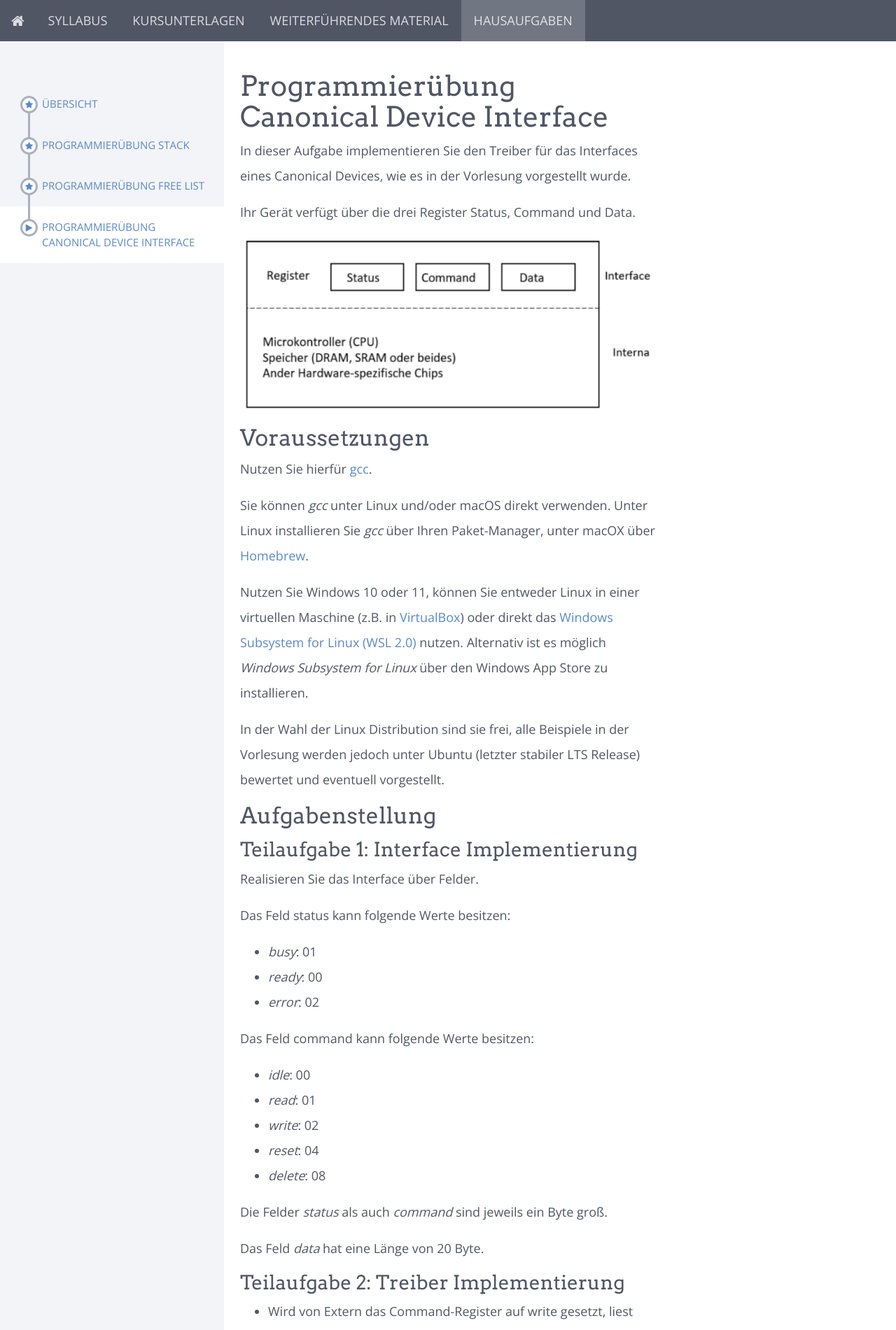
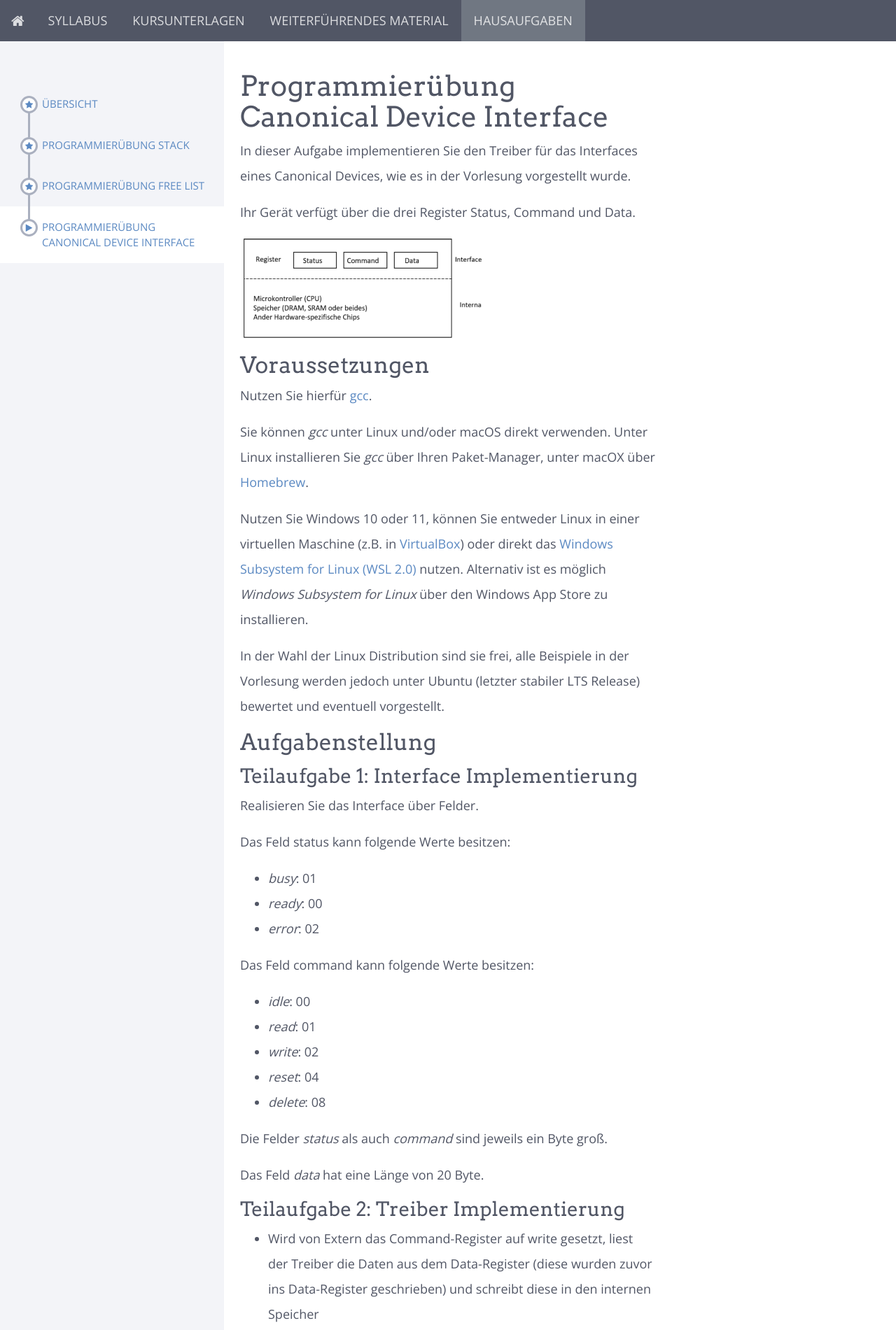
Before and after one commit to aheil/os, a Jekyll site: the page built from modules/hausaufgaben/_posts/2022-03-04-canonical-device-interface.md, in a window 1280 px wide. Shown: the top 1901 px of the page at 70% size. Built offline with Jekyll 4.4.1, drawn with Linux system fonts in a browser that asks for light colours; nearby versions of some CDN libraries.

Commit message:
file name fixed

```diff
--- a/modules/hausaufgaben/_posts/2022-03-04-cononical-device-interface.md
+++ b/modules/hausaufgaben/_posts/2022-03-04-canonical-device-interface.md
@@ -8,7 +8,7 @@ In dieser Aufgabe implementieren Sie den Treiber für das Interfaces eines Canon
 
 Ihr Gerät verfügt über die drei Register Status, Command und Data.
 
-![](../../../img/canonical-device-interface.png)
+![](../../../img/canonical-device-interface.png){: width="350"}
 
 ## Voraussetzungen
 
```
Also changed, not shown: modules/hausaufgaben/_posts/2022-03-01-uebersicht.md (+2 -2 lines).
